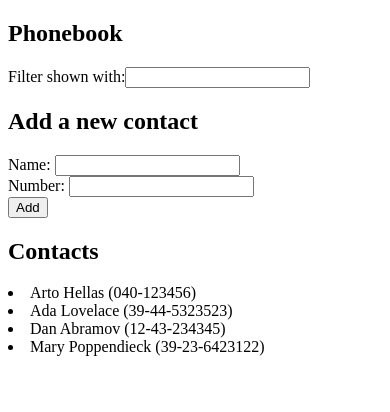
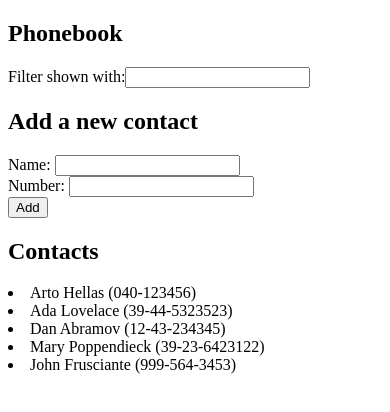
Before and after one commit to Zeit-bit/FullStack-Exercises, a React (Vite) app in the folder part2/phonebook/: page / in a window 390 px wide. Shown: the top 412 px of the page. Built offline with nearby package versions, Linux system fonts and the light colour scheme; data requests are answered from the project's data file.

Commit message:
Complete 2.12: phonebook

```diff
--- a/part2/phonebook/db.json
+++ b/part2/phonebook/db.json
@@ -1,24 +1,29 @@
 {
   "persons": [
     {
+      "id": "fb94",
       "name": "Arto Hellas",
-      "number": "040-123456",
-      "id": "1"
+      "number": "040-123456"
     },
     {
+      "id": "fc89",
       "name": "Ada Lovelace",
-      "number": "39-44-5323523",
-      "id": "2"
+      "number": "39-44-5323523"
     },
     {
+      "id": "21dd",
       "name": "Dan Abramov",
-      "number": "12-43-234345",
-      "id": "3"
+      "number": "12-43-234345"
     },
     {
+      "id": "17b5",
       "name": "Mary Poppendieck",
-      "number": "39-23-6423122",
-      "id": "4"
+      "number": "39-23-6423122"
+    },
+    {
+      "id": "3c4f",
+      "name": "John Frusciante",
+      "number": "999-564-3453"
     }
   ]
 }
--- a/part2/phonebook/src/App.jsx
+++ b/part2/phonebook/src/App.jsx
@@ -75,6 +75,8 @@ const App = () => {
       persons.find((p) => p.name === newName) !== undefined;
     if (newNameAlreadyExists) {
       alert(`${newName} is already added to phonebook`);
+      setNewName("");
+      setNewNumber("");
       return;
     }
 
@@ -82,9 +84,14 @@ const App = () => {
       name: newName,
       number: newNumber,
     };
-    setPersons(persons.concat(personObject));
-    setNewName("");
-    setNewNumber("");
+
+    axios
+      .post("http://localhost:3001/persons", personObject)
+      .then((response) => {
+        setPersons(persons.concat(response.data));
+        setNewName("");
+        setNewNumber("");
+      });
   };
 
   const HandleInputChange = (event, setValue) => setValue(event.target.value);
```
